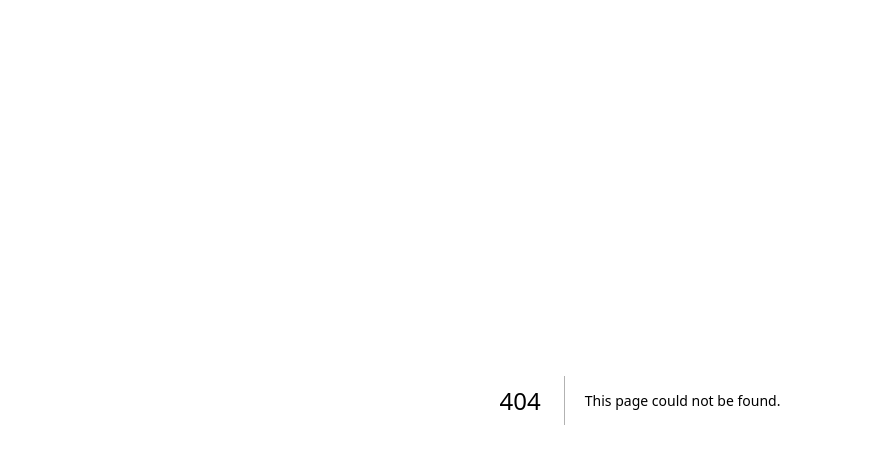
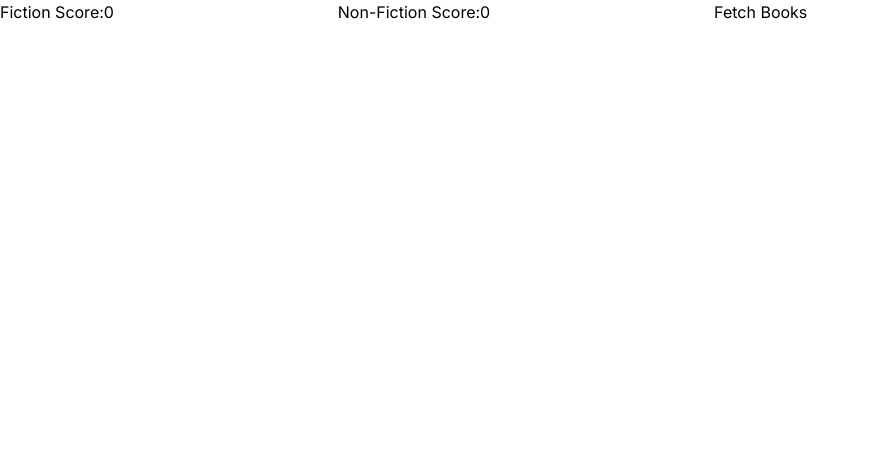
Before and after one commit to Rishi-Mishra0704/book-match-frontend, a Next.js app: page /books in a window 1280 px wide. Before the commit this address had no page. Shown: the top 464 px of the page, without its empty margins (0-869 px from the left). Built offline with nearby package versions, Linux system fonts and the light colour scheme.

Commit message:
Refactor code

```diff
--- /dev/null
+++ b/src/app/books/page.tsx
@@ -0,0 +1,29 @@
+"use client";
+import React, { useState } from 'react';
+import FetchBook from '@/components/FetchBook';
+import ShowBooks from '@/components/ShowBooks';
+
+interface Book {
+  id: number;
+  title: string;
+  author: string;
+  fiction_score: number;
+  non_fiction_score: number;
+}
+
+const BookPage: React.FC = () => {
+  const [matchingBooks, setMatchingBooks] = useState<Book[]>([]);
+
+  const handleFetchBooks = (books: Book[]) => {
+    setMatchingBooks(books);
+  };
+
+  return (
+    <div>
+      <FetchBook onFetchBooks={handleFetchBooks} />
+      <ShowBooks books={matchingBooks} />
+    </div>
+  );
+};
+
+export default BookPage;
--- a/src/app/page.tsx
+++ b/src/app/page.tsx
@@ -1,9 +1,7 @@
-import FetchBook from "@/components/FetchBook";
-
 export default function Home() {
   return (
     <div>
-      <FetchBook />
+      Welcome
     </div>
   );
 }
--- /dev/null
+++ b/src/app/students/StudentPage.tsx
@@ -0,0 +1,11 @@
+import React from 'react'
+
+const StudentPage = () => {
+  return (
+    <div>
+
+    </div>
+  )
+}
+
+export default StudentPage
--- /dev/null
+++ b/src/components/AddStudent.tsx
@@ -0,0 +1,64 @@
+"use client";
+import React, { useState } from "react";
+import axios from "axios";
+
+interface Student {
+  id: number;
+  name: string;
+  fiction_score: number;
+  non_fiction_score: number;
+}
+
+const AddStudent: React.FC = () => {
+  const [studentName, setStudentName] = useState<string>("");
+  const [fictionScore, setFictionScore] = useState<number>(0);
+  const [nonFictionScore, setNonFictionScore] = useState<number>(0);
+
+  const handleFormSubmit = async (e: React.FormEvent) => {
+    e.preventDefault();
+
+    try {
+      const response = await axios.post(
+        "http://127.0.0.1:8000/api/student/create/",
+        {
+          name: studentName,
+          fiction_score: fictionScore,
+          non_fiction_score: nonFictionScore,
+        }
+      );
+      return response;
+    } catch (error) {
+      console.error("Error:", error);
+    }
+  };
+
+  return (
+    <div>
+      <form onSubmit={handleFormSubmit}>
+        <label>Student Name:</label>
+        <input
+          type="text"
+          value={studentName}
+          onChange={(e) => setStudentName(e.target.value)}
+        />
+        <label>Fiction Score:</label>
+        <input
+          type="number"
+          value={fictionScore}
+          onChange={(e) => setFictionScore(Number(e.target.value))}
+        />
+
+        <label>Non-Fiction Score:</label>
+        <input
+          type="number"
+          value={nonFictionScore}
+          onChange={(e) => setNonFictionScore(Number(e.target.value))}
+        />
+
+        <button type="submit">Add Student</button>
+      </form>
+    </div>
+  );
+};
+
+export default AddStudent;
--- a/src/components/FetchBook.tsx
+++ b/src/components/FetchBook.tsx
@@ -2,6 +2,7 @@
 import React, { useState } from 'react';
 import axios from 'axios';
 import ShowBooks from './ShowBooks';
+import exp from 'constants';
 
 interface Book {
   id: number;
@@ -11,10 +12,13 @@ interface Book {
   non_fiction_score: number;
 }
 
-const FetchBook: React.FC = () => {
+interface FetchBookProps {
+  onFetchBooks: (books: Book[]) => void;
+}
+
+const FetchBook: React.FC<FetchBookProps> = ({onFetchBooks}) => {
   const [fictionScore, setFictionScore] = useState<number>(0);
   const [nonFictionScore, setNonFictionScore] = useState<number>(0);
-  const [matchingBooks, setMatchingBooks] = useState<Book[]>([]);
 
   const handleFormSubmit = async (e: React.FormEvent) => {
     e.preventDefault();
@@ -25,7 +29,7 @@ const FetchBook: React.FC = () => {
         non_fiction_score: nonFictionScore,
       });
 
-      setMatchingBooks(response.data);
+      onFetchBooks(response.data);
     } catch (error) {
       console.error('Error:', error);
     }
@@ -43,8 +47,6 @@ const FetchBook: React.FC = () => {
         <button type="submit">Fetch Books</button>
       </form>
 
-      {/* Use the ShowBooks component to display the fetched books */}
-      <ShowBooks books={matchingBooks} />
     </div>
   );
 };
--- a/src/components/Navbar.tsx
+++ b/src/components/Navbar.tsx
@@ -2,9 +2,9 @@ import React from 'react'
 
 const Navbar = () => {
   return (
-    <div>
+    <nav>
 
-    </div>
+    </nav>
   )
 }
 
```
